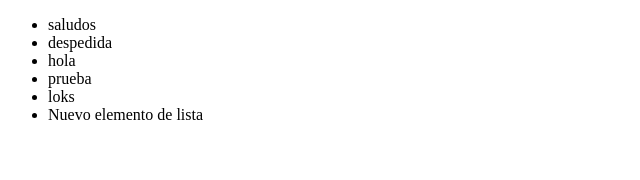
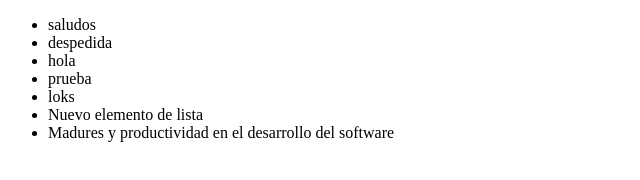
Before and after one commit to xSteveDevx/alura-git, a plain HTML site: page index.html in a window 1280 px wide. Shown: the whole page, without its empty margins (0-640 px from the left). Drawn offline with Linux system fonts and the light colour scheme.

Commit message:
se agregó un elemento de lista maduras y productividad

```diff
--- a/index.html
+++ b/index.html
@@ -14,6 +14,7 @@
         <li>prueba</li>
         <li>loks</li>
         <li>Nuevo elemento de lista</li>
+        <li>Madures y productividad en el desarrollo del software</li>
     </ul>
 
 </body>
```
